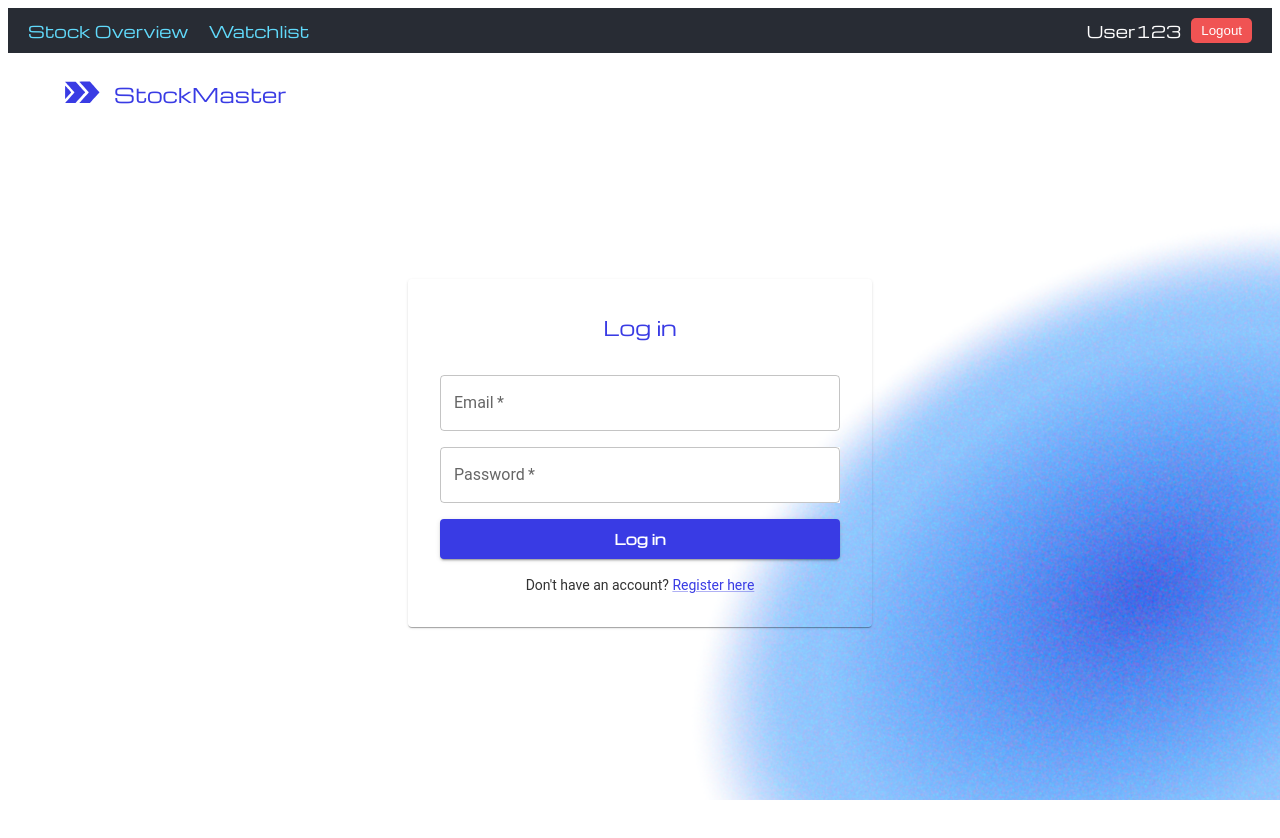
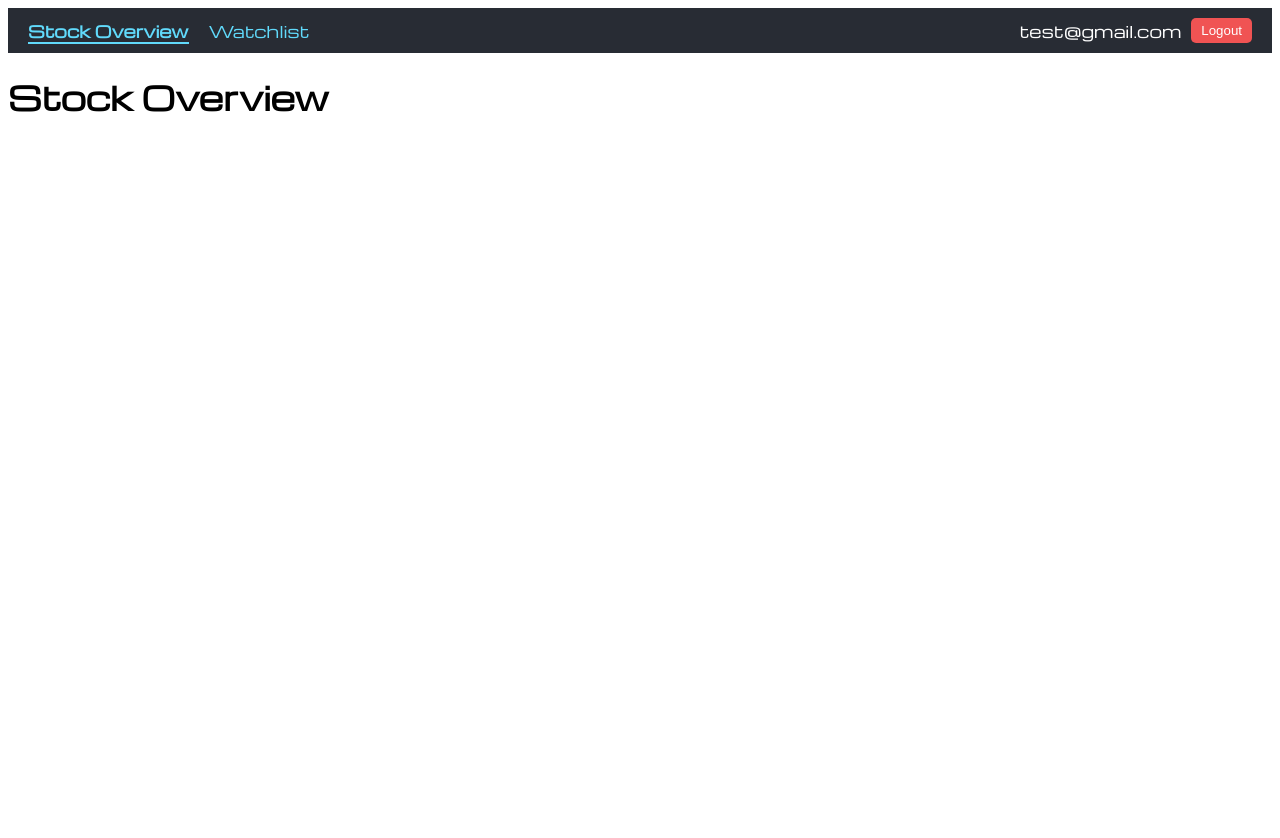
Before and after one commit to Projekt-zespolowy-magisterka/frontend, a React (Create React App) app: page /stock-overview in a window 1280 px wide. Before the commit this address led to /login. Shown: the top 838 px of the page. After the commit the page ends 800 px from the top, so only its background shows below. Built offline with nearby package versions, Linux system fonts and the light colour scheme.

Commit message:
Created Top Menu with logo, Added "useState" to App to set if user is logged or not

```diff
--- a/src/App.js
+++ b/src/App.js
@@ -1,14 +1,15 @@
 import React, { useState } from 'react';
 import { BrowserRouter as Router, Routes, Route, Navigate } from 'react-router-dom';
 import Login from './pages/LoginPage';
-import RegistrationPage from './pages/RegistrationPage';
+import RegistrationPage from "./pages/RegistrationPage";
+
 import TopMenu from './components/TopMenu';
 import StockOverview from './pages/StockOverview';
 import Watchlist from './pages/Watchlist';
 
 function App() {
-  const [isLoggedIn, setIsLoggedIn] = useState(false);
-  const [username, setUsername] = useState('User123'); // Replace with actual user data
+  const [isLoggedIn, setIsLoggedIn] = useState(true);
+  const [username, setUsername] = useState('test@gmail.com'); // Replace with actual user data
 
   const handleLogout = () => {
     setIsLoggedIn(false);
@@ -17,8 +18,8 @@ function App() {
 
   return (
     <Router>
-      {/* TopMenu is now always visible */}
-      <TopMenu username={username} isLoggedIn={isLoggedIn} onLogout={handleLogout} />
+      {/* Render TopMenu only if the user is logged in */}
+      {isLoggedIn && <TopMenu username={username} isLoggedIn={isLoggedIn} onLogout={handleLogout} />}
       <Routes>
         <Route path="/" element={<Navigate to="/login" replace />} />
         <Route path="/login" element={<Login onLogin={() => setIsLoggedIn(true)} />} />
```
